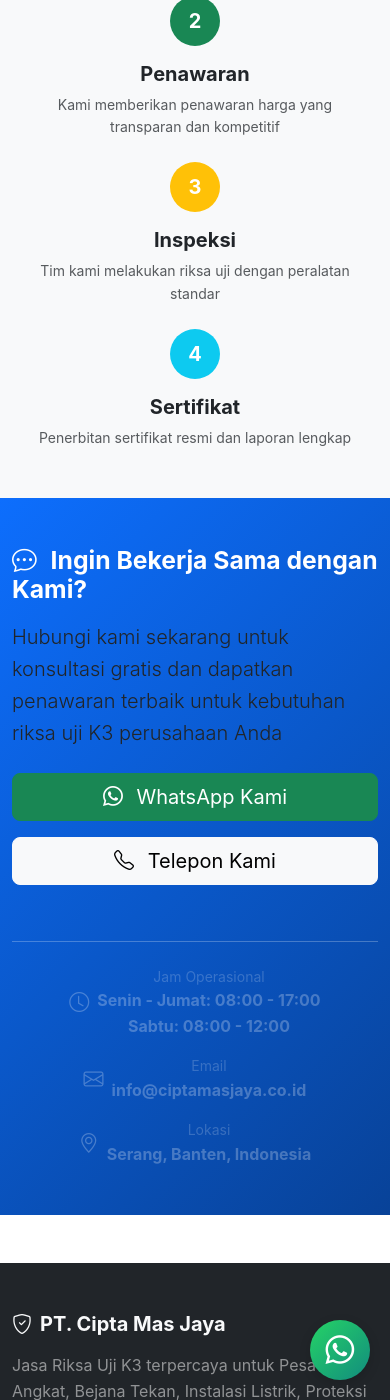
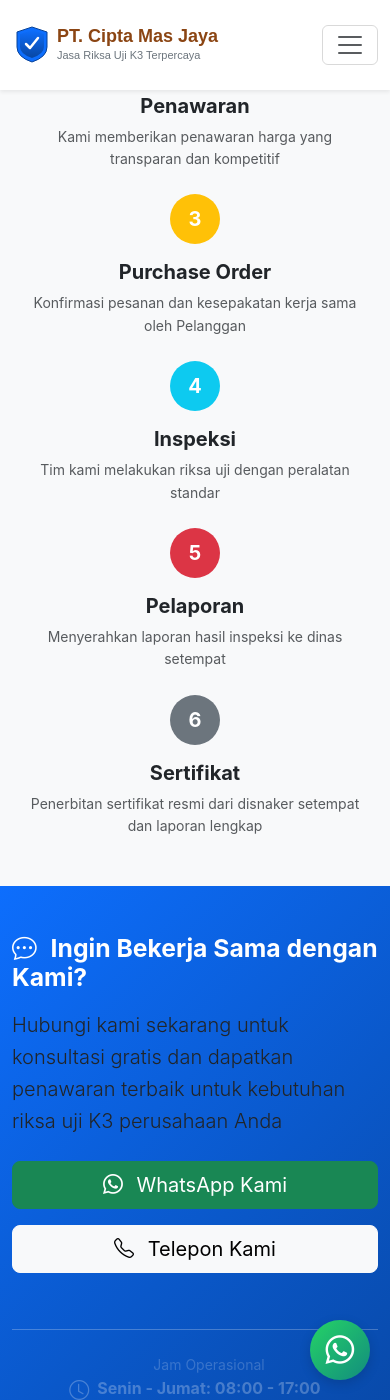
Before and after one commit to ciptamasjaya/cmj.github.io, a Jekyll site: the page built from layanan.html, in a window 390 px wide and 1400 px high, scrolled down 8706 px. Built offline with Jekyll 4.4.1, drawn with Linux system fonts in a browser that asks for light colours; some of the changed text lies outside the part shown.

Commit message:
Add sticky navbar and refactor service features to data-driven
- Add sticky navbar that stays on top when scrolling
- Create service_features.yml data file for all content
- Refactor block--service-features.html to use data variables
- Update service process flow from 4 to 6 steps:
  - Add Purchase Order step after Penawaran
  - Add Pelaporan step (submit report to dinas) after Inspeksi
- Convert 8 features and 6 process steps to YAML data
- Improve maintainability with centralized content management

🤖 Generated with [Claude Code](https://claude.com/claude-code)

Co-Authored-By: Claude <noreply@anthropic.com>

```diff
--- /dev/null
+++ b/_data/service_features.yml
@@ -0,0 +1,95 @@
+# ============================================================================
+# Service Features Data
+# ============================================================================
+# @file        _data/service_features.yml
+# @description Data untuk service features dan proses layanan
+# @version     1.0.0
+# @date        2025-11-22
+# @author      arisciwek (PT. Cipta Mas Jaya)
+# ============================================================================
+
+# Section Header
+header:
+  title: "Keunggulan Layanan Kami"
+  icon: "bi-stars"
+  icon_color: "warning"
+  description: "Mengapa memilih {{ site.business.name }} sebagai partner riksa uji K3 Anda?"
+
+# Features List
+features:
+  - icon: "bi-shield-check"
+    icon_color: "primary"
+    title: "Sertifikat Resmi"
+    description: "Sertifikat riksa uji yang sah dan diakui oleh Kementerian Ketenagakerjaan RI"
+
+  - icon: "bi-people"
+    icon_color: "success"
+    title: "Inspector Ahli"
+    description: "Tim inspector bersertifikat dengan pengalaman bertahun-tahun di bidang K3"
+
+  - icon: "bi-tools"
+    icon_color: "warning"
+    title: "Alat Terkalibrasi"
+    description: "Menggunakan peralatan yang terkalibrasi dan sesuai standar internasional"
+
+  - icon: "bi-clock-history"
+    icon_color: "info"
+    title: "Respon Cepat"
+    description: "Layanan responsif dengan waktu respon maksimal 24 jam untuk area prioritas"
+
+  - icon: "bi-file-earmark-check"
+    icon_color: "primary"
+    title: "Laporan Lengkap"
+    description: "Dokumentasi dan laporan hasil riksa uji yang detail dan komprehensif"
+
+  - icon: "bi-geo-alt"
+    icon_color: "danger"
+    title: "Mobile Service"
+    description: "Tim mobile siap datang ke lokasi Anda di seluruh Indonesia"
+
+  - icon: "bi-currency-dollar"
+    icon_color: "success"
+    title: "Harga Kompetitif"
+    description: "Harga yang kompetitif dengan kualitas layanan terbaik dan tanpa biaya tersembunyi"
+
+  - icon: "bi-headset"
+    icon_color: "info"
+    title: "Konsultasi Gratis"
+    description: "Konsultasi gratis untuk membantu Anda memahami kebutuhan riksa uji"
+
+# Process Section
+process:
+  header:
+    title: "Proses Layanan Kami"
+    description: "Mudah, cepat, dan transparan"
+
+  steps:
+    - number: 1
+      title: "Konsultasi"
+      description: "Hubungi kami untuk konsultasi dan survey awal kebutuhan Anda"
+      color: "primary"
+
+    - number: 2
+      title: "Penawaran"
+      description: "Kami memberikan penawaran harga yang transparan dan kompetitif"
+      color: "success"
+
+    - number: 3
+      title: "Purchase Order"
+      description: "Konfirmasi pesanan dan kesepakatan kerja sama oleh Pelanggan"
+      color: "warning"
+
+    - number: 4
+      title: "Inspeksi"
+      description: "Tim kami melakukan riksa uji dengan peralatan standar"
+      color: "info"
+
+    - number: 5
+      title: "Pelaporan"
+      description: "Menyerahkan laporan hasil inspeksi ke dinas setempat"
+      color: "danger"
+
+    - number: 6
+      title: "Sertifikat"
+      description: "Penerbitan sertifikat resmi dari disnaker setempat dan laporan lengkap"
+      color: "secondary"
--- a/_includes/header.html
+++ b/_includes/header.html
@@ -1,4 +1,4 @@
-<header class="site-header">
+<header class="site-header sticky-top">
   <nav class="navbar navbar-expand-lg navbar-light bg-white shadow-sm">
     <div class="container">
       <a class="navbar-brand fw-bold text-primary" href="{{ '/' | relative_url }}">
--- a/_includes/reusable/block--service-features.html
+++ b/_includes/reusable/block--service-features.html
@@ -29,194 +37,54 @@ Usage:
     <div class="row mb-5">
       <div class="col-lg-8 mx-auto text-center">
         <h2 class="h1 fw-bold mb-3">
-          <i class="bi bi-stars text-warning me-2"></i>
-          Keunggulan Layanan Kami
+          <i class="bi {{ site.data.service_features.header.icon }} text-{{ site.data.service_features.header.icon_color }} me-2"></i>
+          {{ site.data.service_features.header.title }}
         </h2>
         <p class="lead text-muted">
-          Mengapa memilih {{ site.business.name }} sebagai partner riksa uji K3 Anda?
+          {{ site.data.service_features.header.description }}
         </p>
       </div>
     </div>
 
     <!-- Features Grid -->
     <div class="row g-4 mb-5">
-
-      <!-- Feature 1 -->
+      {% for feature in site.data.service_features.features %}
       <div class="col-md-6 col-lg-3">
         <div class="card feature-card border-0 shadow-sm h-100 text-center">
           <div class="card-body p-4">
             <div class="feature-icon mb-3">
-              <i class="bi bi-shield-check text-primary"></i>
+              <i class="bi {{ feature.icon }} text-{{ feature.icon_color }}"></i>
             </div>
-            <h3 class="h5 fw-bold mb-3">Sertifikat Resmi</h3>
+            <h3 class="h5 fw-bold mb-3">{{ feature.title }}</h3>
             <p class="text-muted mb-0 small">
-              Sertifikat riksa uji yang sah dan diakui oleh Kementerian Ketenagakerjaan RI
+              {{ feature.description }}
             </p>
           </div>
         </div>
       </div>
-
-      <!-- Feature 2 -->
-      <div class="col-md-6 col-lg-3">
-        <div class="card feature-card border-0 shadow-sm h-100 text-center">
-          <div class="card-body p-4">
-            <div class="feature-icon mb-3">
-              <i class="bi bi-people text-success"></i>
-            </div>
-            <h3 class="h5 fw-bold mb-3">Inspector Ahli</h3>
-            <p class="text-muted mb-0 small">
-              Tim inspector bersertifikat dengan pengalaman bertahun-tahun di bidang K3
-            </p>
-          </div>
-        </div>
-      </div>
-
-      <!-- Feature 3 -->
-      <div class="col-md-6 col-lg-3">
-        <div class="card feature-card border-0 shadow-sm h-100 text-center">
-          <div class="card-body p-4">
-            <div class="feature-icon mb-3">
-              <i class="bi bi-tools text-warning"></i>
-            </div>
-            <h3 class="h5 fw-bold mb-3">Alat Terkalibrasi</h3>
-            <p class="text-muted mb-0 small">
-              Menggunakan peralatan yang terkalibrasi dan sesuai standar internasional
-            </p>
-          </div>
-        </div>
-      </div>
-
-      <!-- Feature 4 -->
-      <div class="col-md-6 col-lg-3">
-        <div class="card feature-card border-0 shadow-sm h-100 text-center">
-          <div class="card-body p-4">
-            <div class="feature-icon mb-3">
-              <i class="bi bi-clock-history text-info"></i>
-            </div>
-            <h3 class="h5 fw-bold mb-3">Respon Cepat</h3>
-            <p class="text-muted mb-0 small">
-              Layanan responsif dengan waktu respon maksimal 24 jam untuk area prioritas
-            </p>
-          </div>
-        </div>
-      </div>
-
-      <!-- Feature 5 -->
-      <div class="col-md-6 col-lg-3">
-        <div class="card feature-card border-0 shadow-sm h-100 text-center">
-          <div class="card-body p-4">
-            <div class="feature-icon mb-3">
-              <i class="bi bi-file-earmark-check text-primary"></i>
-            </div>
-            <h3 class="h5 fw-bold mb-3">Laporan Lengkap</h3>
-            <p class="text-muted mb-0 small">
-              Dokumentasi dan laporan hasil riksa uji yang detail dan komprehensif
-            </p>
-          </div>
-        </div>
-      </div>
-
-      <!-- Feature 6 -->
-      <div class="col-md-6 col-lg-3">
-        <div class="card feature-card border-0 shadow-sm h-100 text-center">
-          <div class="card-body p-4">
-            <div class="feature-icon mb-3">
-              <i class="bi bi-geo-alt text-danger"></i>
-            </div>
-            <h3 class="h5 fw-bold mb-3">Mobile Service</h3>
-            <p class="text-muted mb-0 small">
-              Tim mobile siap datang ke lokasi Anda di seluruh Indonesia
-            </p>
-          </div>
-        </div>
-      </div>
-
-      <!-- Feature 7 -->
-      <div class="col-md-6 col-lg-3">
-        <div class="card feature-card border-0 shadow-sm h-100 text-center">
-          <div class="card-body p-4">
-            <div class="feature-icon mb-3">
-              <i class="bi bi-currency-dollar text-success"></i>
-            </div>
-            <h3 class="h5 fw-bold mb-3">Harga Kompetitif</h3>
-            <p class="text-muted mb-0 small">
-              Harga yang kompetitif dengan kualitas layanan terbaik dan tanpa biaya tersembunyi
-            </p>
-          </div>
-        </div>
-      </div>
-
-      <!-- Feature 8 -->
-      <div class="col-md-6 col-lg-3">
-        <div class="card feature-card border-0 shadow-sm h-100 text-center">
-          <div class="card-body p-4">
-            <div class="feature-icon mb-3">
-              <i class="bi bi-headset text-info"></i>
-            </div>
-            <h3 class="h5 fw-bold mb-3">Konsultasi Gratis</h3>
-            <p class="text-muted mb-0 small">
-              Konsultasi gratis untuk membantu Anda memahami kebutuhan riksa uji
-            </p>
-          </div>
-        </div>
-      </div>
-
+      {% endfor %}
     </div>
 
     <!-- Process Flow Section -->
     <div class="row mt-5 pt-5 border-top">
       <div class="col-12 mb-4 text-center">
-        <h3 class="h2 fw-bold mb-3">Proses Layanan Kami</h3>
-        <p class="lead text-muted">Mudah, cepat, dan transparan</p>
+        <h3 class="h2 fw-bold mb-3">{{ site.data.service_features.process.header.title }}</h3>
+        <p class="lead text-muted">{{ site.data.service_features.process.header.description }}</p>
       </div>
     </div>
 
     <div class="row g-4">
-
-      <!-- Step 1 -->
-      <div class="col-md-6 col-lg-3">
+      {% for step in site.data.service_features.process.steps %}
+      <div class="col-md-4 col-lg-2">
         <div class="process-step text-center">
-          <div class="step-number bg-primary text-white mb-3">1</div>
-          <h4 class="h5 fw-bold mb-2">Konsultasi</h4>
+          <div class="step-number bg-{{ step.color }} text-white mb-3">{{ step.number }}</div>
+          <h4 class="h5 fw-bold mb-2">{{ step.title }}</h4>
           <p class="text-muted mb-0 small">
-            Hubungi kami untuk konsultasi dan survey awal kebutuhan Anda
+            {{ step.description }}
           </p>
         </div>
       </div>
-
-      <!-- Step 2 -->
-      <div class="col-md-6 col-lg-3">
-        <div class="process-step text-center">
-          <div class="step-number bg-success text-white mb-3">2</div>
-          <h4 class="h5 fw-bold mb-2">Penawaran</h4>
-          <p class="text-muted mb-0 small">
-            Kami memberikan penawaran harga yang transparan dan kompetitif
-          </p>
-        </div>
-      </div>
-
-      <!-- Step 3 -->
-      <div class="col-md-6 col-lg-3">
-        <div class="process-step text-center">
-          <div class="step-number bg-warning text-white mb-3">3</div>
-          <h4 class="h5 fw-bold mb-2">Inspeksi</h4>
-          <p class="text-muted mb-0 small">
-            Tim kami melakukan riksa uji dengan peralatan standar
-          </p>
-        </div>
-      </div>
-
-      <!-- Step 4 -->
-      <div class="col-md-6 col-lg-3">
-        <div class="process-step text-center">
-          <div class="step-number bg-info text-white mb-3">4</div>
-          <h4 class="h5 fw-bold mb-2">Sertifikat</h4>
-          <p class="text-muted mb-0 small">
-            Penerbitan sertifikat resmi dan laporan lengkap
-          </p>
-        </div>
-      </div>
-
+      {% endfor %}
     </div>
 
   </div>
--- a/assets/css/_components.scss
+++ b/assets/css/_components.scss
@@ -11,6 +11,20 @@
 // ----------------------------------------------------------------------------
 // Header & Navigation
 // ----------------------------------------------------------------------------
+
+// Sticky Header
+.site-header {
+  &.sticky-top {
+    position: sticky;
+    top: 0;
+    z-index: $z-index-sticky;
+    transition: all 0.3s ease;
+
+    .navbar {
+      transition: all 0.3s ease;
+    }
+  }
+}
 
 .navbar-custom {
   min-height: $navbar-height;
```
Also changed, not shown: other parts of _includes/reusable/block--service-features.html (+9 -1 lines).
